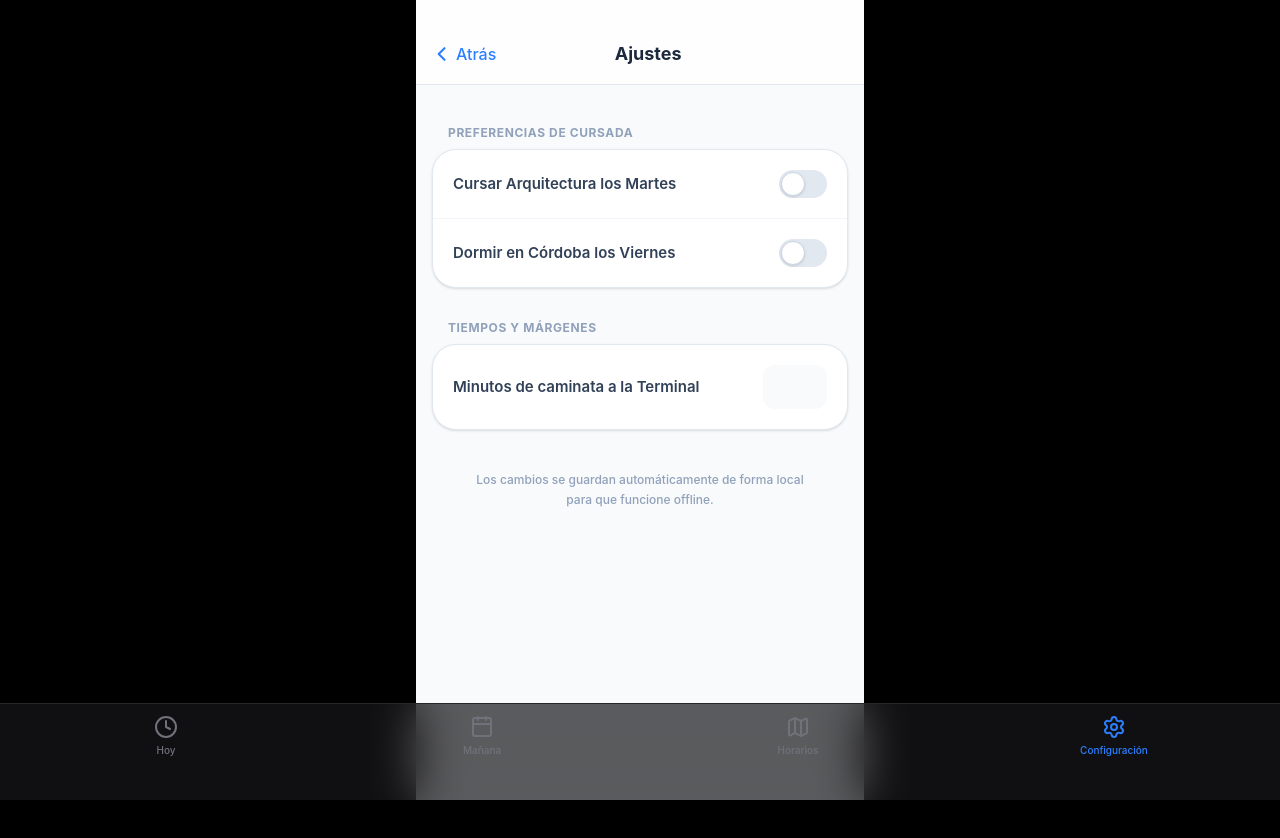
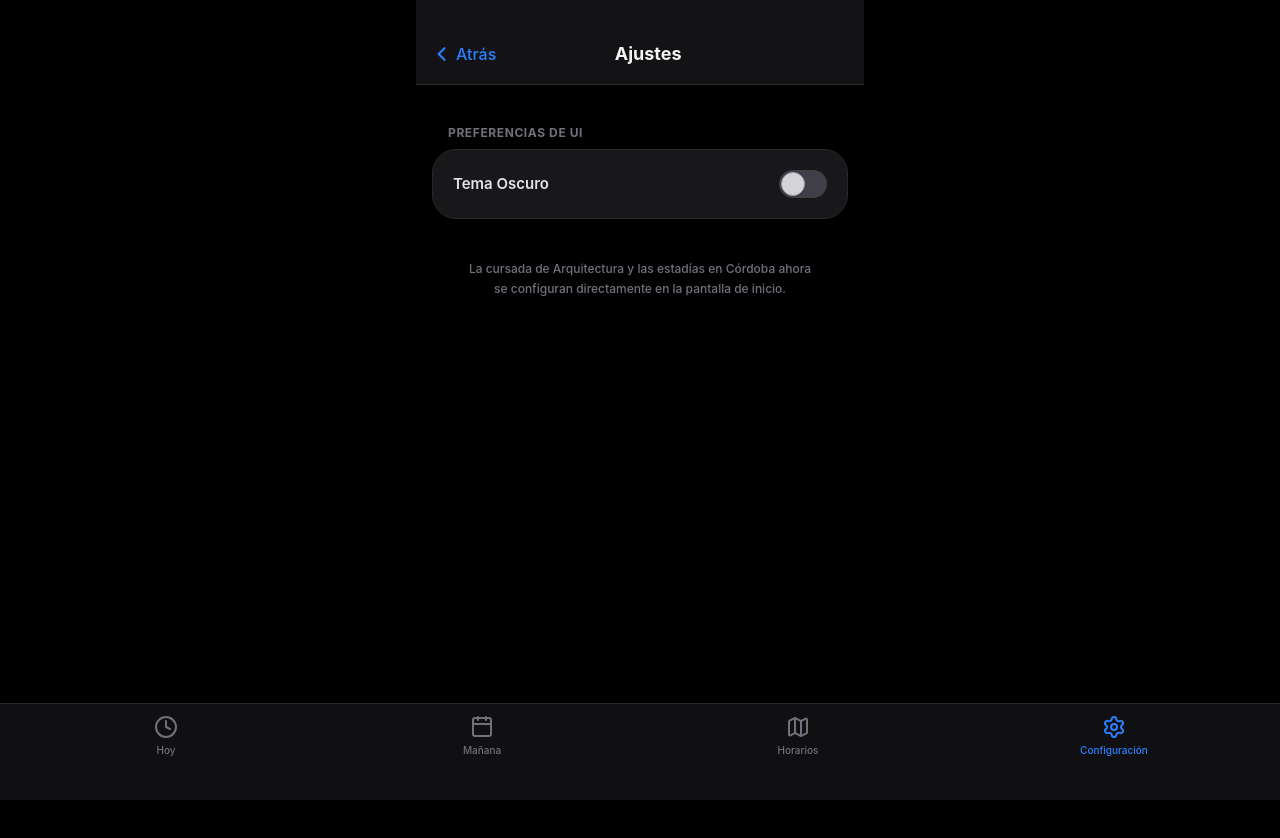
Before and after one commit to aalvaroespinoza/AppHorarios, a Next.js app: page /configuracion in a window 1280 px wide. Shown: the top 838 px of the page. Built offline with nearby package versions, Linux system fonts and the light colour scheme.

Commit message:
Fix TypeScript errors after engine refactoring

```diff
--- a/src/app/api/bot/cron/route.ts
+++ b/src/app/api/bot/cron/route.ts
@@ -1,7 +1,7 @@
 import { NextRequest, NextResponse } from 'next/server';
 import { Telegraf } from 'telegraf';
 import { calcularColectivoRecomendado } from '../../../../engine/recommendationEngine';
-import { DiaSemana, EscenarioUsuario } from '../../../../types';
+import { DiaSemana } from '../../../../types';
 
 // Forzamos la runtime de Node, ya que Telegraf usa dependencias de Node.js que no soportan Edge
 // export const runtime = 'nodejs';
@@ -10,12 +10,6 @@ import { DiaSemana, EscenarioUsuario } from '../../../../types';
 const botToken = process.env.TELEGRAM_BOT_TOKEN || process.env.BOT_TOKEN;
 const chatId = process.env.TELEGRAM_CHAT_ID || process.env.MY_CHAT_ID;
 const CRON_SECRET = process.env.CRON_SECRET || 'apphorarios_secret_123'; // Valor por defecto fallback local
-
-const escenarioPorDefecto: EscenarioUsuario = {
-  cursaArquitecturaMartes: true,
-  duermeEnCordobaViernes: true,
-  minutosCaminandoTerminal: 10,
-};
 
 // Helper estático
 const getDiaActual = (): DiaSemana => {
@@ -58,7 +52,8 @@ export async function GET(req: NextRequest) {
 
   // Función interna para evaluar y despachar
   const evaluarYNotificar = async (tipo: 'ida' | 'vuelta') => {
-    const rec = calcularColectivoRecomendado(dia, tipo, escenarioPorDefecto);
+    // Por defecto el bot asume que cursa Arquitectura (true) y duerme en Cba (true)
+    const rec = calcularColectivoRecomendado(dia, tipo, true, true);
     if (rec.recomendado) {
       const [h, m] = rec.recomendado.horaSalida.split(':').map(Number);
       const minutosSalida = h * 60 + m;
--- a/src/app/api/bot/webhook/route.ts
+++ b/src/app/api/bot/webhook/route.ts
@@ -2,7 +2,7 @@ import { NextRequest, NextResponse } from 'next/server';
 import { Telegraf, Markup } from 'telegraf';
 import { calcularColectivoRecomendado } from '../../../../engine/recommendationEngine';
 import { MATERIAS } from '../../../../data/materiasDB';
-import { DiaSemana, EscenarioUsuario, Horario } from '../../../../types';
+import { DiaSemana, Horario } from '../../../../types';
 
 // Soportamos ambos nombres de variables de entorno para evitar problemas
 const botToken = process.env.TELEGRAM_BOT_TOKEN || process.env.BOT_TOKEN;
@@ -28,12 +28,6 @@ const getDiaManana = (): DiaSemana => {
     4: 'jueves', 5: 'viernes', 6: 'sabado'
   };
   return map[(new Date().getDay() + 1) % 7];
-};
-
-const escenarioPorDefecto: EscenarioUsuario = {
-  cursaArquitecturaMartes: true,
-  duermeEnCordobaViernes: true,
-  minutosCaminandoTerminal: 10,
 };
 
 const mainMenu = Markup.inlineKeyboard([
@@ -64,8 +58,9 @@ const handleHoy = (ctx: any) => {
     return ctx.reply('☕ Hoy es Domingo. No viajás, ¡a descansar!', mainMenu);
   }
 
-  const recIda = calcularColectivoRecomendado(dia, 'ida', escenarioPorDefecto);
-  const recVuelta = calcularColectivoRecomendado(dia, 'vuelta', escenarioPorDefecto);
+  // Por defecto el bot asume que cursa arquitectura (true) y duerme allá (true)
+  const recIda = calcularColectivoRecomendado(dia, 'ida', true, true);
+  const recVuelta = calcularColectivoRecomendado(dia, 'vuelta', true, true);
 
   if (!recIda.recomendado) {
     return ctx.reply('Hoy no tienes viajes programados según tu configuración.', mainMenu);
@@ -103,11 +98,11 @@ const handleManana = (ctx: any) => {
   let materiasDelDia = MATERIAS.filter((m) => m.dia === dia);
   materiasDelDia = materiasDelDia.filter((m) => {
     if (m.obligatoria) return true;
-    if (dia === 'martes' && m.nombre === 'Arquitectura' && escenarioPorDefecto.cursaArquitecturaMartes) return true;
+    if (dia === 'martes' && m.nombre === 'Arquitectura' && true) return true;
     return false;
   });
 
-  const recIda = calcularColectivoRecomendado(dia, 'ida', escenarioPorDefecto);
+  const recIda = calcularColectivoRecomendado(dia, 'ida', true, true);
 
   if (!recIda.recomendado || materiasDelDia.length === 0) {
     return ctx.reply(`Mañana ${dia.charAt(0).toUpperCase() + dia.slice(1)} no tienes viajes programados.`, mainMenu);
@@ -133,8 +128,8 @@ bot.action('cmd_manana', handleManana);
 
 const handleEstado = (ctx: any) => {
   const dia = getDiaActual();
-  const recIda = calcularColectivoRecomendado(dia, 'ida', escenarioPorDefecto);
-  const recVuelta = calcularColectivoRecomendado(dia, 'vuelta', escenarioPorDefecto);
+  const recIda = calcularColectivoRecomendado(dia, 'ida', true, true);
+  const recVuelta = calcularColectivoRecomendado(dia, 'vuelta', true, true);
 
   const ahora = new Date();
   const minutosActuales = ahora.getHours() * 60 + ahora.getMinutes();
--- a/src/app/configuracion/page.tsx
+++ b/src/app/configuracion/page.tsx
@@ -6,75 +6,45 @@ import Link from 'next/link';
 export default function Configuracion() {
   const { escenario, updateEscenario, isMounted } = useEscenario();
 
-  if (!isMounted) return <div className="min-h-screen bg-slate-50" />;
+  if (!isMounted) return <div className="min-h-screen bg-black" />;
 
   return (
-    <main className="min-h-screen bg-slate-50 text-slate-900 font-sans max-w-md mx-auto">
-      <header className="bg-white/80 backdrop-blur-md border-b border-slate-200 pt-10 pb-4 px-4 sticky top-0 z-10 flex items-center">
+    <main className="min-h-screen bg-black text-white font-sans max-w-md mx-auto">
+      <header className="bg-zinc-900/80 backdrop-blur-md border-b border-zinc-800 pt-10 pb-4 px-4 sticky top-0 z-10 flex items-center">
         <Link href="/" className="text-blue-500 flex items-center pr-4 font-medium">
           <svg className="w-5 h-5 mr-1" fill="none" stroke="currentColor" viewBox="0 0 24 24">
             <path strokeLinecap="round" strokeLinejoin="round" strokeWidth="2.5" d="M15 19l-7-7 7-7"></path>
           </svg>
           Atrás
         </Link>
-        <h1 className="text-lg font-bold flex-1 text-center pr-16 text-slate-800">Ajustes</h1>
+        <h1 className="text-lg font-bold flex-1 text-center pr-16 text-zinc-100">Ajustes</h1>
       </header>
 
       <div className="p-4 space-y-8 mt-6 pb-12">
 
         <section>
-          <h2 className="text-xs uppercase text-slate-400 font-bold tracking-wider mb-2 ml-4">Preferencias de Cursada</h2>
-          <div className="bg-white rounded-[1.5rem] overflow-hidden divide-y divide-slate-100 shadow-sm border border-slate-200">
+          <h2 className="text-xs uppercase text-zinc-500 font-bold tracking-wider mb-2 ml-4">Preferencias de UI</h2>
+          <div className="bg-zinc-900 rounded-[1.5rem] overflow-hidden shadow-sm border border-zinc-800">
 
             <div className="flex items-center justify-between p-5">
-              <label htmlFor="arquitectura" className="font-semibold text-slate-700 text-[15px]">Cursar Arquitectura los Martes</label>
+              <label htmlFor="tema" className="font-semibold text-zinc-200 text-[15px]">Tema Oscuro</label>
               <div className="relative inline-block w-12 align-middle select-none">
                 <input
                   type="checkbox"
-                  id="arquitectura"
-                  checked={escenario.cursaArquitecturaMartes}
-                  onChange={(e) => updateEscenario({ cursaArquitecturaMartes: e.target.checked })}
+                  id="tema"
+                  checked={escenario.tema === 'oscuro'}
+                  onChange={(e) => updateEscenario({ tema: e.target.checked ? 'oscuro' : 'claro' })}
                   className="peer sr-only"
                 />
-                <div className="w-12 h-7 bg-slate-200 rounded-full peer peer-checked:after:translate-x-5 peer-checked:after:border-white after:content-[''] after:absolute after:top-[2px] after:left-[2px] after:bg-white after:border-slate-300 after:border after:rounded-full after:h-6 after:w-6 after:transition-all after:shadow-sm peer-checked:bg-green-500"></div>
-              </div>
-            </div>
-
-            <div className="flex items-center justify-between p-5">
-              <label htmlFor="dormir" className="font-semibold text-slate-700 text-[15px]">Dormir en Córdoba los Viernes</label>
-              <div className="relative inline-block w-12 align-middle select-none">
-                <input
-                  type="checkbox"
-                  id="dormir"
-                  checked={escenario.duermeEnCordobaViernes}
-                  onChange={(e) => updateEscenario({ duermeEnCordobaViernes: e.target.checked })}
-                  className="peer sr-only"
-                />
-                <div className="w-12 h-7 bg-slate-200 rounded-full peer peer-checked:after:translate-x-5 peer-checked:after:border-white after:content-[''] after:absolute after:top-[2px] after:left-[2px] after:bg-white after:border-slate-300 after:border after:rounded-full after:h-6 after:w-6 after:transition-all after:shadow-sm peer-checked:bg-green-500"></div>
+                <div className="w-12 h-7 bg-zinc-700 rounded-full peer peer-checked:after:translate-x-5 peer-checked:after:border-zinc-200 after:content-[''] after:absolute after:top-[2px] after:left-[2px] after:bg-zinc-300 after:border-zinc-400 after:border after:rounded-full after:h-6 after:w-6 after:transition-all after:shadow-sm peer-checked:bg-blue-500 peer-checked:after:bg-white"></div>
               </div>
             </div>
 
           </div>
         </section>
 
-        <section>
-          <h2 className="text-xs uppercase text-slate-400 font-bold tracking-wider mb-2 ml-4">Tiempos y Márgenes</h2>
-          <div className="bg-white rounded-[1.5rem] overflow-hidden shadow-sm border border-slate-200 p-5 flex items-center justify-between">
-             <label htmlFor="minutos" className="font-semibold text-slate-700 text-[15px] flex-1 pr-4">Minutos de caminata a la Terminal</label>
-             <input
-               id="minutos"
-               type="number"
-               min="0"
-               max="60"
-               value={escenario.minutosCaminandoTerminal}
-               onChange={(e) => updateEscenario({ minutosCaminandoTerminal: parseInt(e.target.value) || 0 })}
-               className="w-16 text-right text-blue-600 font-black text-lg bg-slate-50 rounded-xl p-2 border-0 outline-none focus:ring-2 focus:ring-blue-100"
-             />
-          </div>
-        </section>
-
-        <p className="text-center text-slate-400 text-xs mt-10 px-8 leading-relaxed font-medium">
-          Los cambios se guardan automáticamente de forma local para que funcione offline.
+        <p className="text-center text-zinc-500 text-xs mt-10 px-8 leading-relaxed font-medium">
+          La cursada de Arquitectura y las estadías en Córdoba ahora se configuran directamente en la pantalla de inicio.
         </p>
 
       </div>
--- a/src/bot/telegramBot.ts
+++ b/src/bot/telegramBot.ts
@@ -2,7 +2,7 @@ import 'dotenv/config';
 import { Telegraf } from 'telegraf';
 import cron from 'node-cron';
 import { calcularColectivoRecomendado } from '../engine/recommendationEngine';
-import { DiaSemana, EscenarioUsuario } from '../types';
+import { DiaSemana } from '../types';
 
 const botToken = process.env.BOT_TOKEN;
 const chatId = process.env.MY_CHAT_ID;
@@ -13,13 +13,6 @@ if (!botToken) {
 }
 
 const bot = new Telegraf(botToken);
-
-// Escenario estático simulado para el bot backend
-const escenarioPorDefecto: EscenarioUsuario = {
-  cursaArquitecturaMartes: true,
-  duermeEnCordobaViernes: true,
-  minutosCaminandoTerminal: 10,
-};
 
 // Función de utilidad para obtener el día actual
 const getDiaActual = (): DiaSemana => {
@@ -37,8 +30,8 @@ bot.command('hoy', (ctx) => {
     return ctx.reply('☕ Hoy es Domingo. No viajás, ¡a descansar!');
   }
 
-  const recIda = calcularColectivoRecomendado(dia, 'ida', escenarioPorDefecto);
-  const recVuelta = calcularColectivoRecomendado(dia, 'vuelta', escenarioPorDefecto);
+  const recIda = calcularColectivoRecomendado(dia, 'ida', true, true);
+  const recVuelta = calcularColectivoRecomendado(dia, 'vuelta', true, true);
 
   if (!recIda.recomendado) {
     return ctx.reply('Hoy no tienes viajes programados según tu configuración.');
@@ -77,7 +70,7 @@ cron.schedule('* * * * *', () => {
   const minutosDelDia = ahora.getHours() * 60 + ahora.getMinutes();
 
   const revisarViaje = (tipo: 'ida' | 'vuelta') => {
-    const rec = calcularColectivoRecomendado(dia, tipo, escenarioPorDefecto);
+    const rec = calcularColectivoRecomendado(dia, tipo, true, true);
     if (rec.recomendado) {
       const [h, m] = rec.recomendado.horaSalida.split(':').map(Number);
       const minutosSalida = h * 60 + m;
```
